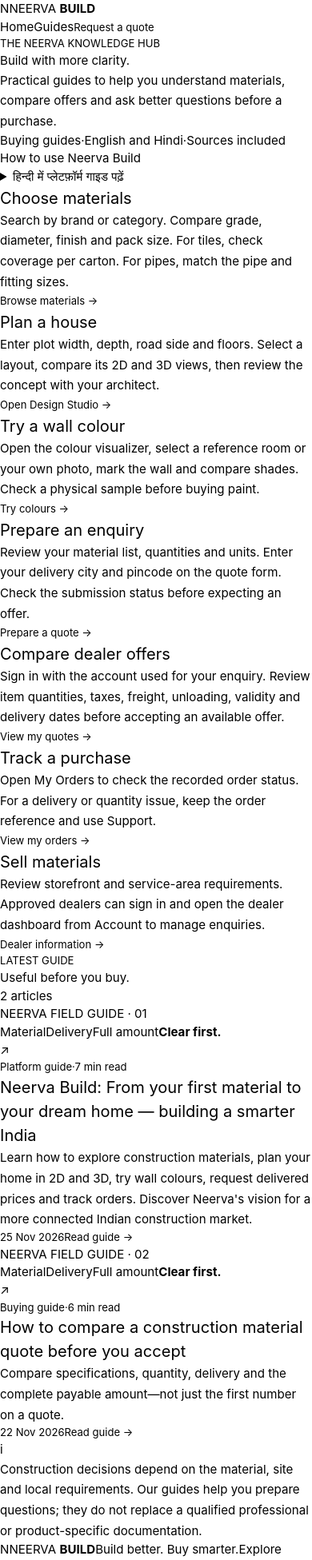
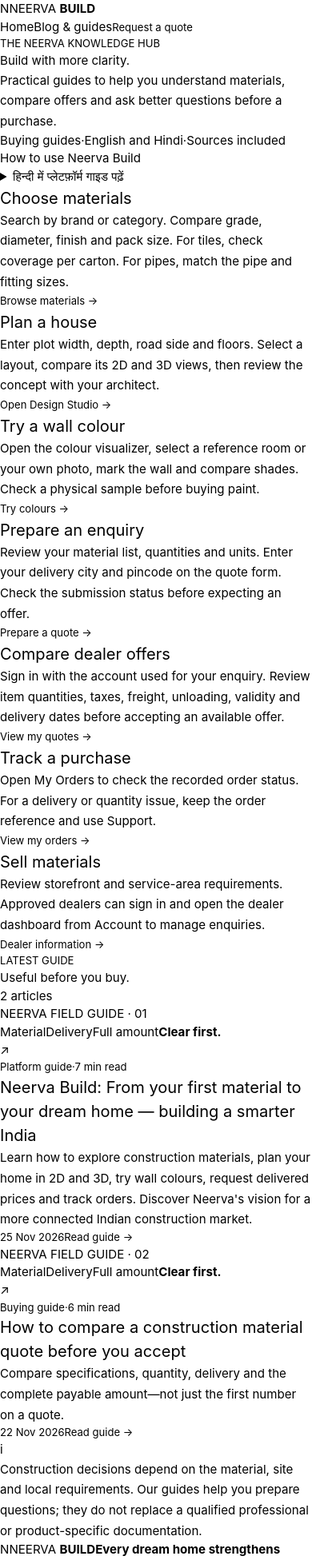
Before and after one commit to Neurolink-X/neerva-build, a Next.js app: page /blog in a window 390 px wide. Shown: the top 1951 px of the page at 80% size. Built offline with nearby package versions, Linux system fonts and the light colour scheme; no server answers.

Commit message:
Improve catalog visuals and responsive blog navigation: page.tsx

```diff
--- a/src/app/blog/page.tsx
+++ b/src/app/blog/page.tsx
@@ -1,5 +1,6 @@
 import type { Metadata } from "next";
 import Link from "next/link";
+import {SiteFooter} from "@/components/site-chrome";
 import { articles } from "@/modules/blog/articles";
 
 export const metadata: Metadata = {
@@ -14,7 +15,7 @@ export default function BlogIndexPage() {
     <main className="blog-page">
       <header className="blog-header">
         <Link className="brand" href="/"><span className="brand-mark">N</span><span>NEERVA <b>BUILD</b></span></Link>
-        <nav aria-label="Blog navigation"><Link href="/">Home</Link><Link href="/blog" aria-current="page">Guides</Link><Link className="button button-dark button-small" href="/quotes">Request a quote</Link></nav>
+        <nav aria-label="Blog navigation"><Link href="/">Home</Link><Link href="/blog" aria-current="page">Blog & guides</Link><Link className="button button-dark button-small" href="/quotes">Request a quote</Link></nav>
       </header>
       <section className="blog-hero">
         <div className="eyebrow"><span className="eyebrow-dot" /> THE NEERVA KNOWLEDGE HUB</div>
@@ -59,7 +60,7 @@ export default function BlogIndexPage() {
         </div>
       </section>
       <aside className="blog-note"><span className="blog-note-icon">i</span><p>Construction decisions depend on the material, site and local requirements. Our guides help you prepare questions; they do not replace a qualified professional or product-specific documentation.</p></aside>
-      <footer className="blog-footer"><Link href="/" className="brand brand-footer"><span className="brand-mark">N</span><span>NEERVA <b>BUILD</b></span></Link><span>Build better. Buy smarter.</span><Link href="/materials">Explore materials →</Link></footer>
+      <SiteFooter/>
     </main>
   );
 }
```
